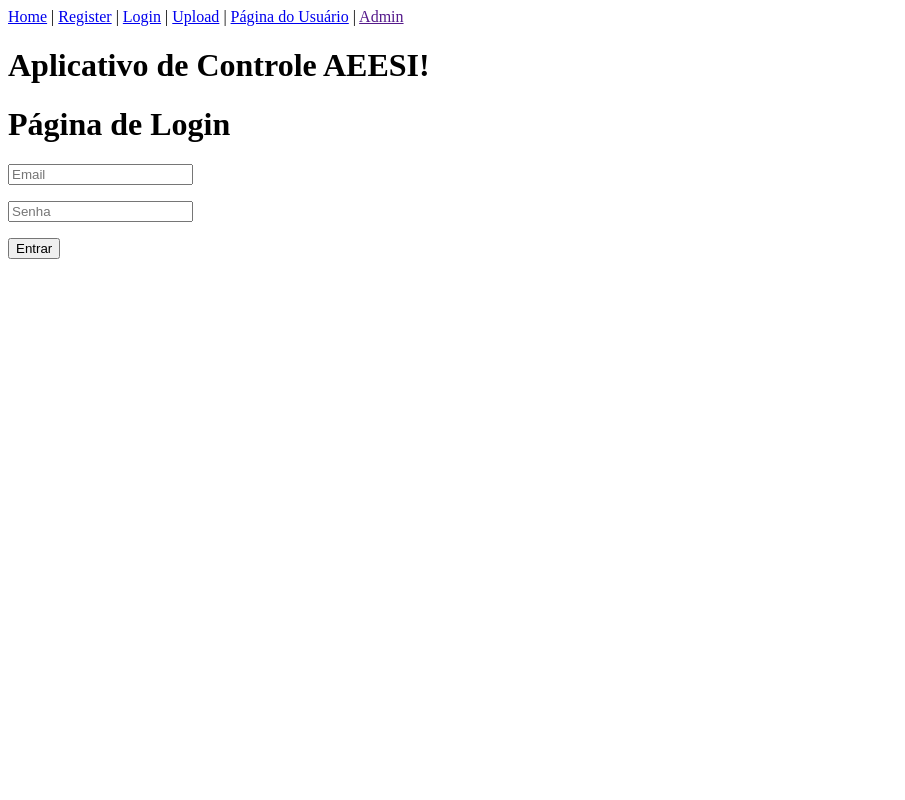
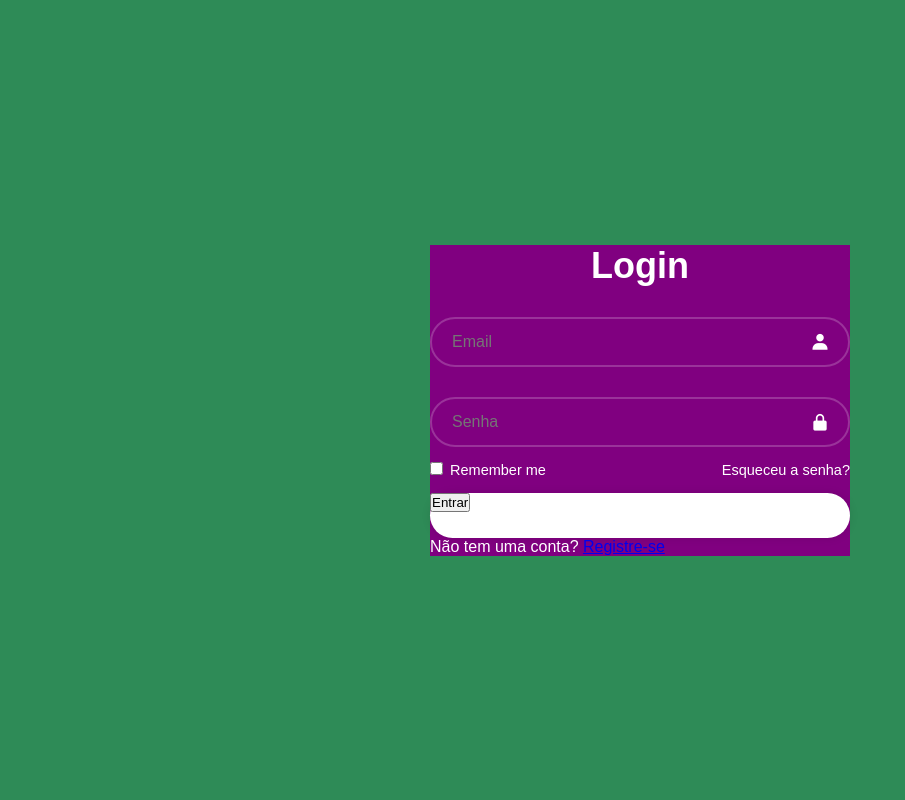
Before and after one commit to oondels/web-app-institutoAeesi, a Flask app: page /login in a window 1280 px wide. Shown: the whole page, without its empty margins (0-905 px from the left). Run offline with Flask 3, Linux system fonts and the light colour scheme; some libraries are stand-ins or nearby versions.

Commit message:
css login

```diff
--- /dev/null
+++ b/static/css/login.css
@@ -0,0 +1,88 @@
+* {
+    margin: 0;
+    padding: 0;
+    box-sizing: border-box;
+    font-family: "poppins", sans-serif;
+}
+
+body {
+    display: flex;
+    justify-content: center;
+    align-items: center;
+    min-height: 100vh;
+    background: seagreen;
+}
+
+.wrapper {
+    width: 420px;
+    background: purple;
+    color: #fff;
+}
+
+.wrapper h1 {
+    font-size: 36px;
+    text-align: center;
+}
+
+.wrapper .input-box {
+    width: 100%;
+    height: 50px;
+    margin: 30px 0;
+    position: relative;
+}
+
+.input-box input {
+    width: 100%;
+    height: 100%;
+    background: transparent;
+    border: none;
+    outline: none;
+    border: 2px solid rgba(255, 255, 255, .2);
+    border-radius: 40px;
+    font-size: 16px;
+    color: #fff;
+    padding: 20px 45px 20px 20px;
+}
+
+.input-box i {
+    position: absolute;
+    right: 20px;
+    top: 50%;
+    transform: translatey(-50%);
+    font-size: 20px;
+}
+
+.wrapper .remember-forgot {
+    display: flex;
+    justify-content: space-between;
+    font-size: 14.5px;
+    margin: -15px 0 15px;
+}
+
+.remember-forgot label input {
+    accent-color: #fff;
+    margin-right: 3px;
+}
+
+.remember-forgot a {
+    color: #fff;
+    text-decoration: none;
+}
+
+.remember-forgot a:hover {
+    text-decoration: underline;
+}
+
+.wrapper .btn {
+    width: 100%;
+    height: 45px;
+    background: #fff;
+    border: none;
+    outline: none;
+    border-radius: 40px;
+    box-shadow: 0 0 10px rgba(0, 0, 0, .1);
+    cursor: pointer;
+    font-size: 16px;
+    color: #333;
+    font-weight: 600;
+}
--- a/templates/login.html
+++ b/templates/login.html
@@ -1,12 +1,42 @@
-{%extends "navigation.html"%}
-{%block content%}
-    <h1>Página de Login</h1>
+<!DOCTYPE html>
+<html lang="en">
+<head>
+  <meta charset="UTF-8">
+  <meta name="viewport" content="width=device-width, initial-scale=1.0">
+  <link rel="stylesheet" href="{{ url_for('static', filename='css/login.css')}}">
+  <link href='https://unpkg.com/boxicons@2.1.4/css/boxicons.min.css' rel='stylesheet'>
+  <title>Login</title>
+</head>
+<body>
+  <div class="wrapper">
     <form method="POST">
+      <h1>Login</h1>
       {{login_form.hidden_tag()}}
-        <p>{{login_form.email()}}</p>
-        <p>{{login_form.password()}}</p>
-        <p>{{login_form.submit()}}</p>
+
+      <div class="input-box input">
+        {{login_form.email()}}
+        <i class='bx bxs-user'></i>
+      </div>
+
+      <div class="input-box input">
+        {{login_form.password()}}
+        <i class='bx bxs-lock-alt' ></i>
+      </div>
+
+      <div class="remember-forgot">
+        <label><input type="checkbox"> Remember me</label>
+        <a href="#">Esqueceu a senha?</a>
+      </div>
+
+      <div class="btn">
+        {{login_form.submit()}}
+      </div>
+
+      <div class="registe-link">
+        <p>Não tem uma conta? <a href="#">Registre-se</a></p>
+      </div>
     </form>
+  </div>
   {%with messages = get_flashed_messages()%}
     {%if messages%}
       {%for message in messages%}
@@ -16,5 +46,5 @@
       {%endfor%}
     {%endif%}
   {%endwith%}
-
-{%endblock%}
+</body>
+</html>
--- a/templates/navigation.html
+++ b/templates/navigation.html
@@ -6,6 +6,7 @@
     <title>Aplicativo AEESI</title>
 </head>
 <body>
+    <h1>Menu</h1>
     <div>
         <a href="{{url_for('home')}}">Home</a>
         |
```
Also changed, not shown: database/user_database.db. Lines whose indentation alone changed are shown as unchanged.
